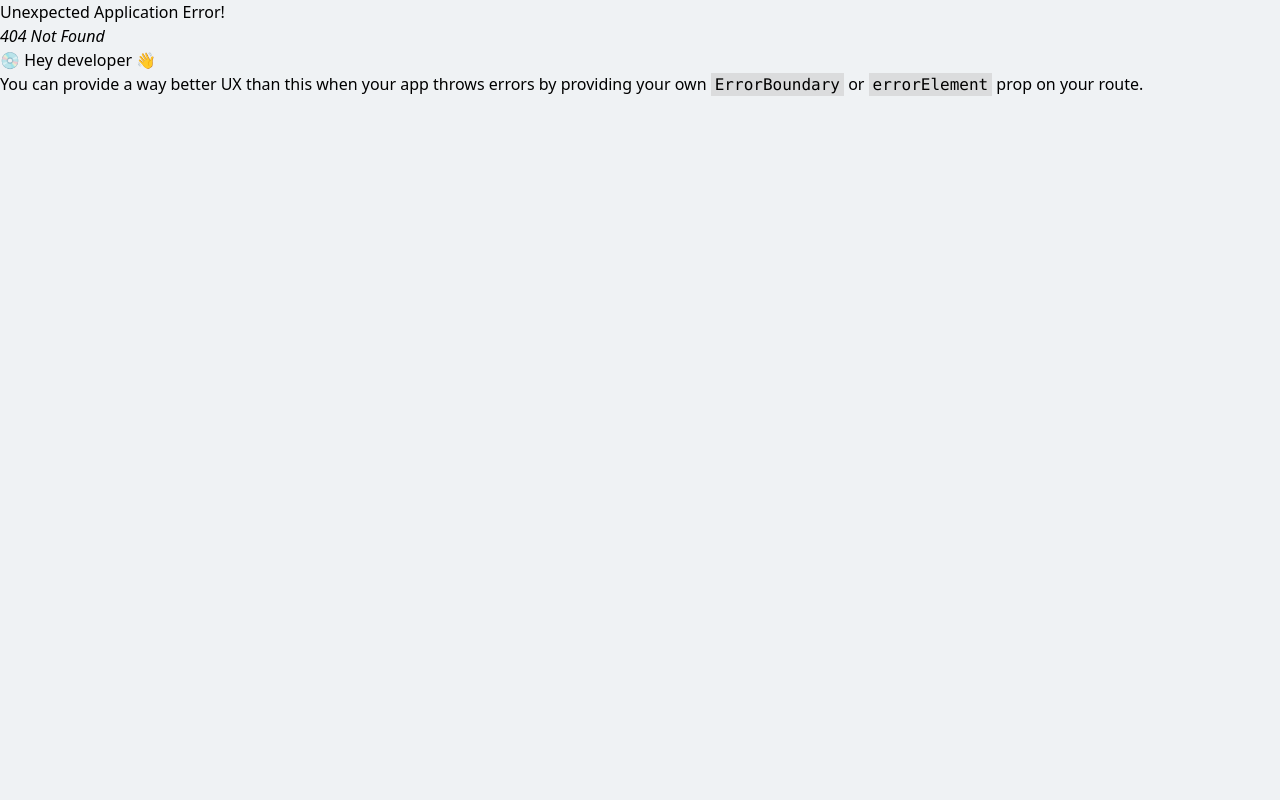
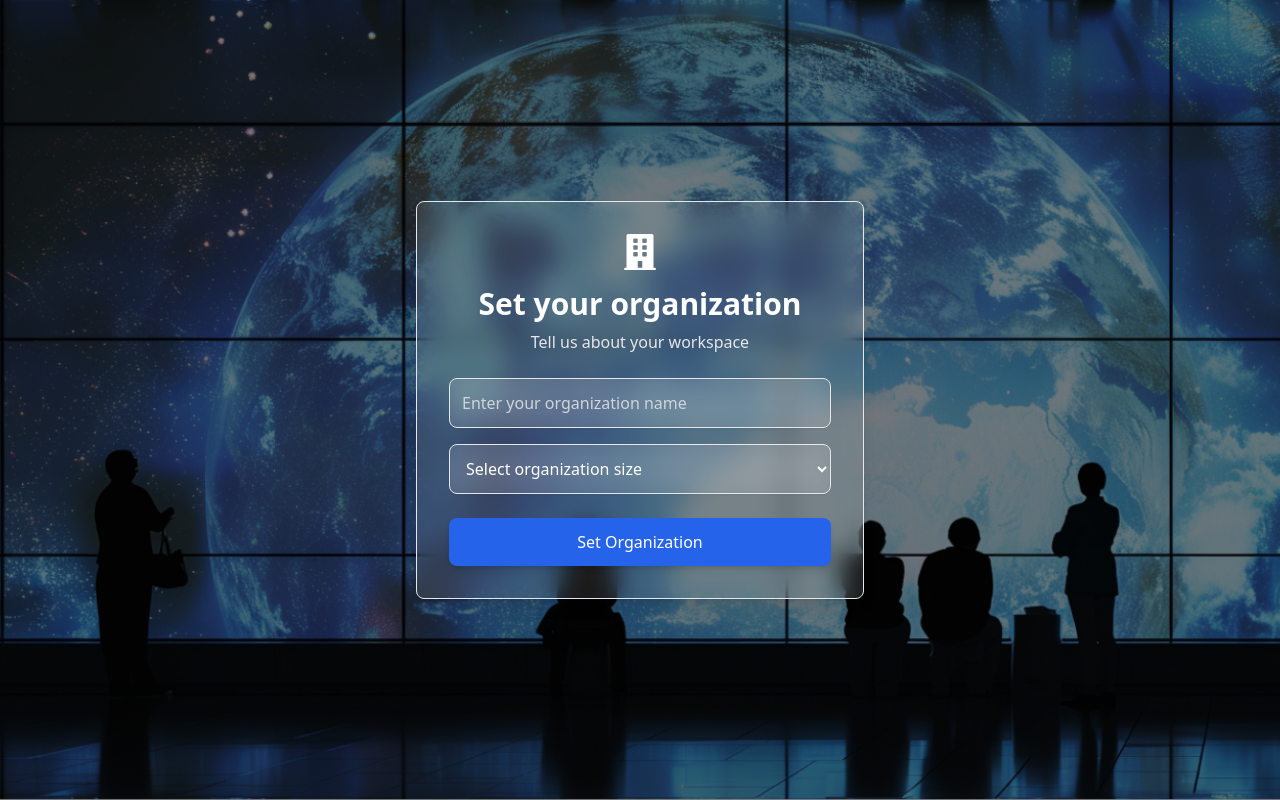
Before and after one commit to ArtisAdemi/vezhguesi-react, a React (Vite) app in the folder vezhguesi/: page /set-organization in a window 1280 px wide. Before the commit this address had no page. Built offline with nearby package versions, Linux system fonts and the light colour scheme.

Commit message:
set organization UI with loader and a timeout to simulate an API

```diff
--- a/vezhguesi/src/components/Trending.tsx
+++ b/vezhguesi/src/components/Trending.tsx
@@ -70,8 +70,8 @@ const Trending: React.FC = () => {
     ];
 
     return (
-        <div className="mt-20 overflow-hidden">
-            <div className="flex justify-between mb-6">
+        <div className="mt-10 lg:mt-40">
+            <div className="flex justify-between items-center mb-6">
                 <h2 className="text-xl font-semibold">Trending News</h2>
                 <div className="flex gap-x-5">
                     <button className="p-3 bg-white rounded-xl hover:scale-105 hover:shadow-md duration-300 swiper-button-prev">
--- /dev/null
+++ b/vezhguesi/src/pages/Auth/SetOrganization.tsx
@@ -0,0 +1,170 @@
+import React, { useState } from "react";
+import image1 from "../../assets/image 1.jpg";
+import { useNavigate } from "react-router-dom";
+import { FaBuilding } from "react-icons/fa";
+import Swal from "sweetalert2";
+
+const SetOrganization: React.FC = () => {
+  const [organizationData, setOrganizationData] = useState({
+    organizationName: "",
+    organizationSize: "",
+  });
+
+  const [isLoading, setIsLoading] = useState(false);
+
+  const [errors, setErrors] = useState<{
+    organizationName?: string;
+    organizationSize?: string;
+  }>({});
+
+  const navigate = useNavigate();
+
+  const handleChange = (
+    e: React.ChangeEvent<HTMLInputElement | HTMLSelectElement>
+  ) => {
+    const { name, value } = e.target;
+    setOrganizationData((prevData: typeof organizationData) => ({
+      ...prevData,
+      [name]: value,
+    }));
+    setErrors((prevErrors) => ({
+      ...prevErrors,
+      [name]: "",
+    }));
+  };
+
+  const validate = () => {
+    const newErrors: Partial<typeof organizationData> = {};
+    if (!organizationData.organizationName.trim())
+      newErrors.organizationName = "Organization Name is Required";
+    if (!organizationData.organizationSize)
+      newErrors.organizationSize = "Organization Size must be selected";
+    return newErrors;
+  };
+
+  const handleSubmit = async (e: React.FormEvent<HTMLFormElement>) => {
+    e.preventDefault();
+    const validationErrors = validate();
+    if (Object.keys(validationErrors).length > 0) {
+      setErrors(validationErrors);
+      return;
+    }
+
+    setIsLoading(true);
+    try {
+      // Here you would typically make an API call to save the organization data
+      await new Promise((resolve) => setTimeout(resolve, 1000)); // Simulating API call
+
+      Swal.fire({
+        icon: "success",
+        title: "Organization Set Successfully!",
+        text: "Welcome to your new workspace.",
+        showConfirmButton: false,
+        timer: 1500,
+      });
+
+      navigate("/dashboard");
+    } catch (error) {
+      Swal.fire({
+        icon: "error",
+        title: "Oops...",
+        text: "Something went wrong! Please try again.",
+      });
+    } finally {
+      setIsLoading(false);
+    }
+  };
+
+  return (
+    <div
+      className="flex items-center justify-center min-h-screen bg-cover bg-center bg-no-repeat"
+      style={{
+        backgroundImage: `linear-gradient(rgba(0, 0, 0, 0.5), rgba(0, 0, 0, 0.5)), url(${image1})`,
+      }}
+    >
+      <div className="flex flex-col p-8 items-center backdrop-blur-md bg-white/10 border border-opacity-10 shadow-lg rounded-lg w-full max-w-md mx-4">
+        <div className="mb-6 text-center">
+          <FaBuilding className="text-4xl text-white mb-4 mx-auto" />
+          <h2 className="text-3xl font-bold text-white">
+            Set your organization
+          </h2>
+          <p className="text-gray-200 mt-2">Tell us about your workspace</p>
+        </div>
+
+        <form onSubmit={handleSubmit} className="w-full space-y-6">
+          <div className="space-y-4">
+            <div>
+              <input
+                type="text"
+                name="organizationName"
+                placeholder="Enter your organization name"
+                value={organizationData.organizationName}
+                onChange={handleChange}
+                className="w-full p-3 backdrop-blur-md bg-white/10 border border-opacity-20 rounded-lg shadow-sm
+                          placeholder:text-gray-300 text-white focus:outline-none focus:ring-2 focus:ring-blue-500
+                          focus:border-transparent transition-all duration-200"
+              />
+              {errors.organizationName && (
+                <p className="text-red-400 text-sm mt-1 pl-1">
+                  {errors.organizationName}
+                </p>
+              )}
+            </div>
+
+            <div>
+              <select
+                name="organizationSize"
+                value={organizationData.organizationSize}
+                onChange={handleChange}
+                className="w-full p-3 cursor-pointer backdrop-blur-md bg-white/10 border border-opacity-20
+                          rounded-lg shadow-sm text-white focus:outline-none focus:ring-2 focus:ring-blue-500
+                          focus:border-transparent transition-all duration-200"
+              >
+                <option value="" className="text-gray-800">
+                  Select organization size
+                </option>
+                <option value="1-10" className="text-gray-800">
+                  1-10 employees
+                </option>
+                <option value="11-50" className="text-gray-800">
+                  11-50 employees
+                </option>
+                <option value="51-200" className="text-gray-800">
+                  51-200 employees
+                </option>
+                <option value="201-500" className="text-gray-800">
+                  201-500 employees
+                </option>
+                <option value="500+" className="text-gray-800">
+                  500+ employees
+                </option>
+              </select>
+              {errors.organizationSize && (
+                <p className="text-red-400 text-sm mt-1 pl-1">
+                  {errors.organizationSize}
+                </p>
+              )}
+            </div>
+          </div>
+
+          <button
+            type="submit"
+            disabled={isLoading}
+            className="w-full p-3 bg-blue-600 text-white rounded-lg shadow-md hover:bg-blue-700
+                     focus:outline-none focus:ring-2 focus:ring-blue-500 focus:ring-offset-2
+                     transform transition-all duration-200 hover:scale-[1.02] disabled:opacity-50
+                     disabled:cursor-not-allowed flex items-center justify-center"
+          >
+            {isLoading ? (
+              <div className="w-6 h-6 border-2 border-white border-t-transparent rounded-full animate-spin"></div>
+            ) : (
+              "Set Organization"
+            )}
+          </button>
+        </form>
+      </div>
+    </div>
+  );
+};
+
+export default SetOrganization;
--- a/vezhguesi/src/pages/index.ts
+++ b/vezhguesi/src/pages/index.ts
@@ -9,4 +9,5 @@ export { default as SingleReport } from "./SingleReport";
 export { default as Signup } from "./Auth/Signup";
 export { default as VerifyEmail } from "./VerifyEmail";
 export { default as Signin } from "./Auth/Signin";
+export { default as SetOrganization } from "./Auth/SetOrganization";
 export { default as Singlebot } from "./Singlebot";
--- a/vezhguesi/src/routes.tsx
+++ b/vezhguesi/src/routes.tsx
@@ -17,6 +17,7 @@ import Admin from "./pages/Admin";
 import ForgotPw from "./pages/Auth/ForgotPw";
 import ResetPassword from "./pages/Auth/ResetPassword";
 import LandingPage from "./pages/LandingPage";
+import { SetOrganization } from "./pages";
 
 const router = createBrowserRouter([
   {
@@ -86,6 +87,10 @@ const router = createBrowserRouter([
     element: <Signup />,
   },
   {
+    path: "/set-organization",
+    element: <SetOrganization />,
+  },
+  {
     path: "/verify-signup/:token",
     element: <VerifyEmail />,
   },
```
